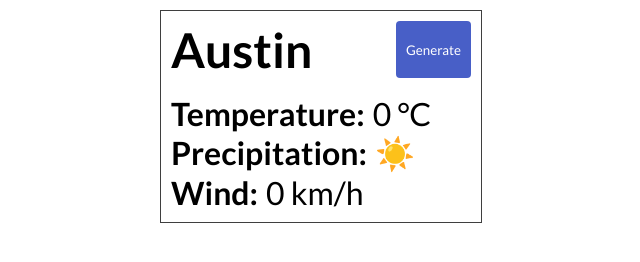
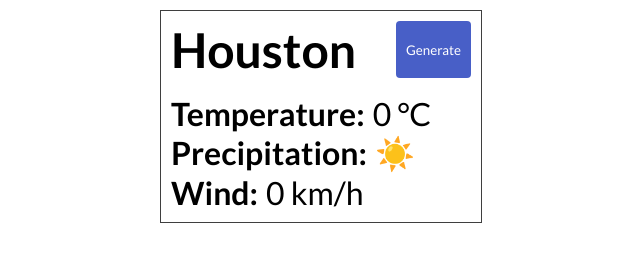
Before and after one commit to Maryam-816/web-app-js, a website with bundled scripts: page public/index.html in a window 1280 px wide. Shown: the whole page, without its empty margins (319-959 px from the left). Built offline with nearby package versions, Linux system fonts and the light colour scheme; files whose address does not match are found by name.

Commit message:
city renamed

```diff
--- a/public/index.html
+++ b/public/index.html
@@ -9,7 +9,7 @@
 <body>
 <section class="widget">
     <div class="widget__header">
-        <h2>Austin</h2>
+        <h2>Houston</h2>
         <button id="generate" class="widget__button">Generate</button>
     </div>
     <div class="widget__content">
```
